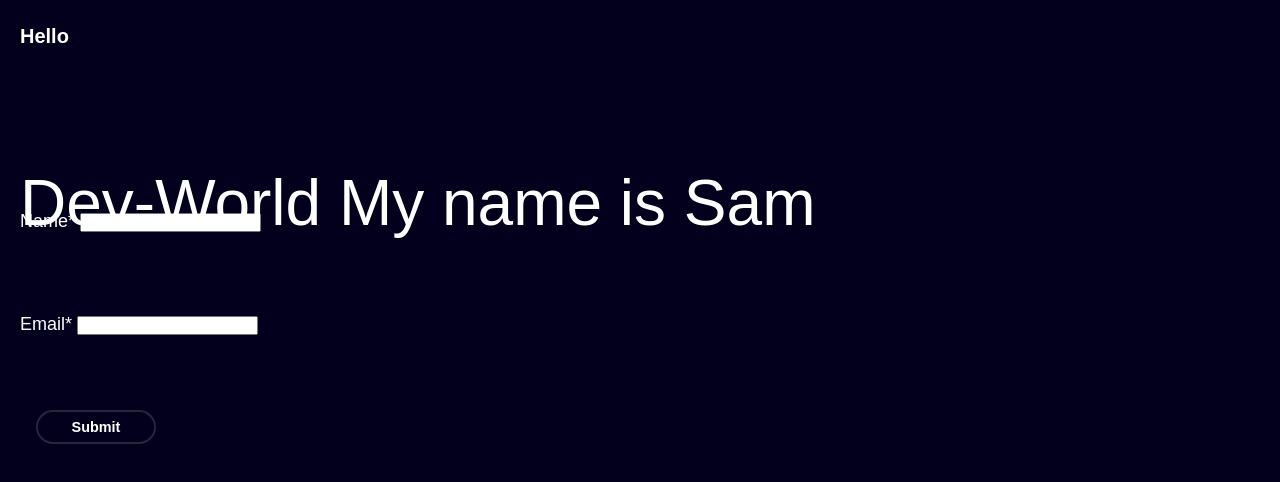
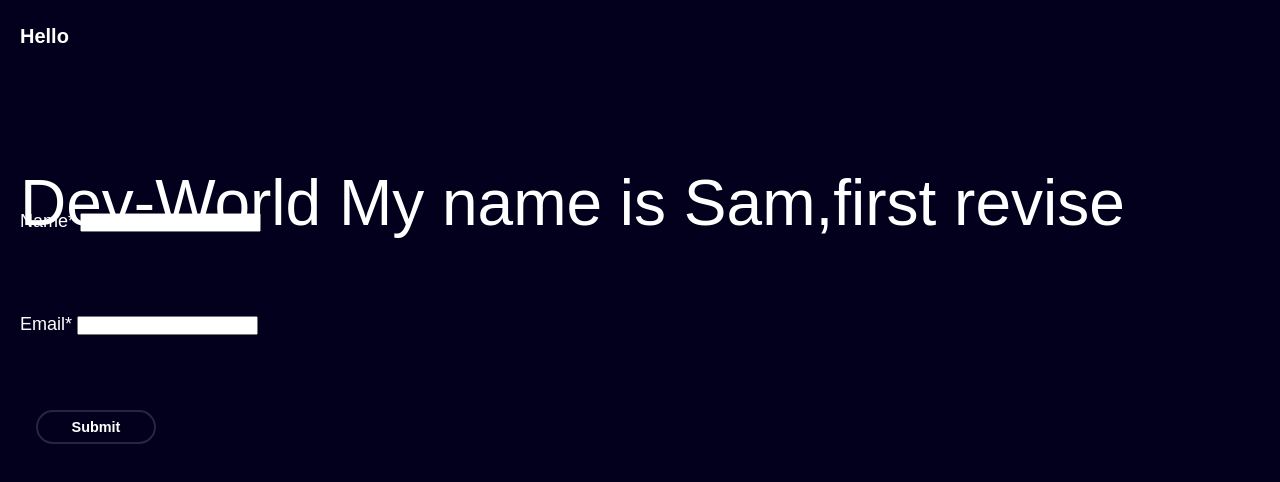
Before and after one commit to sjtubingfeng/Test_Project01, a plain HTML site: page index.html in a window 1280 px wide. Drawn offline with Linux system fonts and the light colour scheme.

Commit message:
Update index.html
first revise

```diff
--- a/index.html
+++ b/index.html
@@ -7,7 +7,7 @@
     <link rel="stylesheet" href="main.css" />
   </head>
   <body>
-    <div class="text1">Dev-World My name is Sam</div>
+    <div class="text1">Dev-World My name is Sam,first revise</div>
 
     <form id="myform" class="contact-form" netlify>
       <div class="wrap-input">
```
